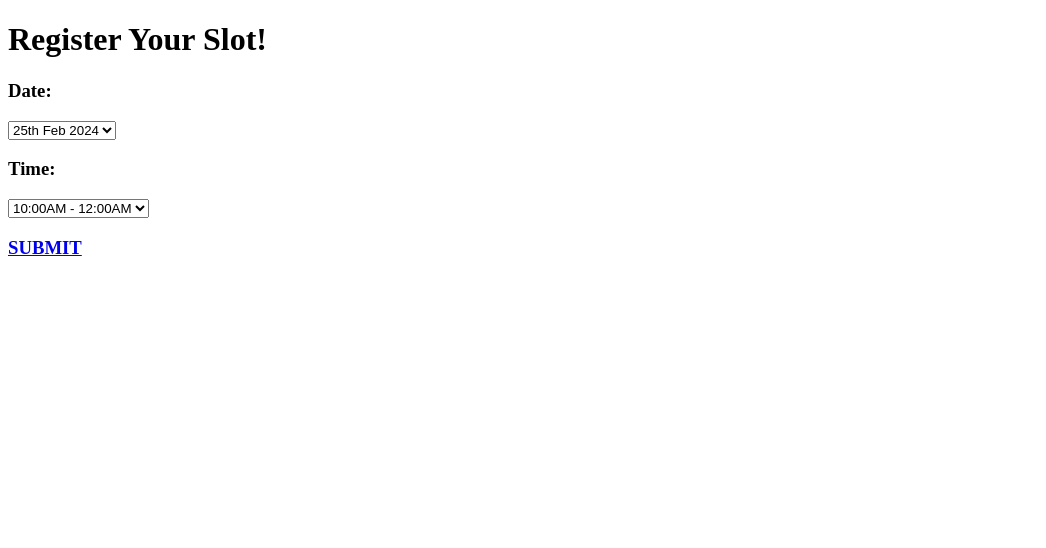
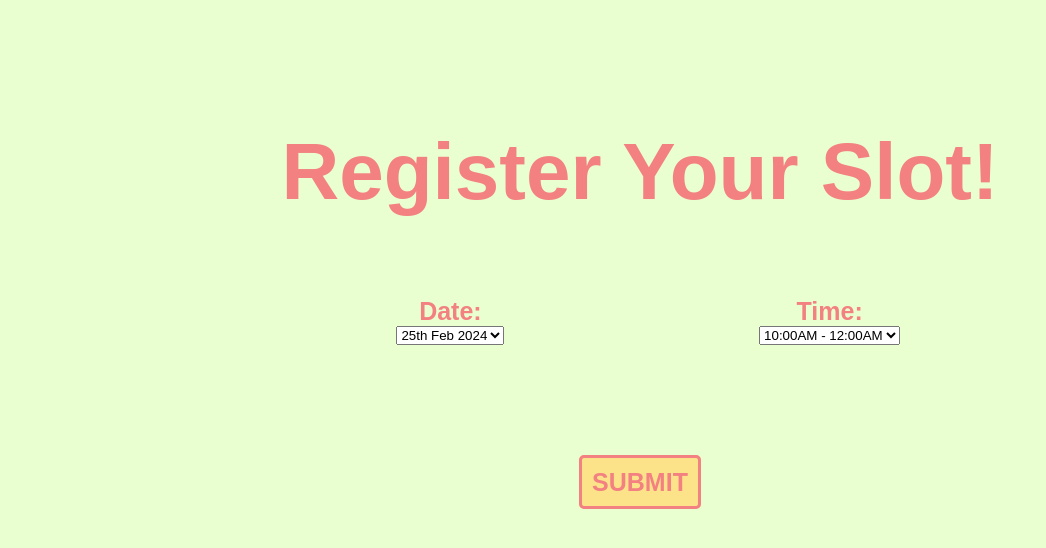
Before and after one commit to arjun-sir/DropDown-List, a plain HTML site: page index.html in a window 1280 px wide. Shown: the whole page, without its empty margins (0-1046 px from the left). Drawn offline with Linux system fonts and the light colour scheme; the site is published under a folder, as on GitHub Pages, so addresses that start at the root find nothing.

Commit message:
Changes in index.html to optimize GitHub Pages

```diff
--- a/index.html
+++ b/index.html
@@ -5,7 +5,7 @@
     <meta http-equiv="X-UA-Compatible" content="IE=edge">
     <meta name="viewport" content="width=device-width, initial-scale=1.0">
     <title>Idhar Mat Dekh</title>
-    <link rel="stylesheet" href="/styles.css">
+    <link rel="stylesheet" href="styles.css">
 </head>
 <body>
     <div class="container">
@@ -29,7 +29,7 @@
             </select>
         </div>
         <div class="btn">
-            <a href="/works.html"><h3>SUBMIT</h3></a>
+            <a href="works.html"><h3>SUBMIT</h3></a>
         </div>
     </div>
 
```
